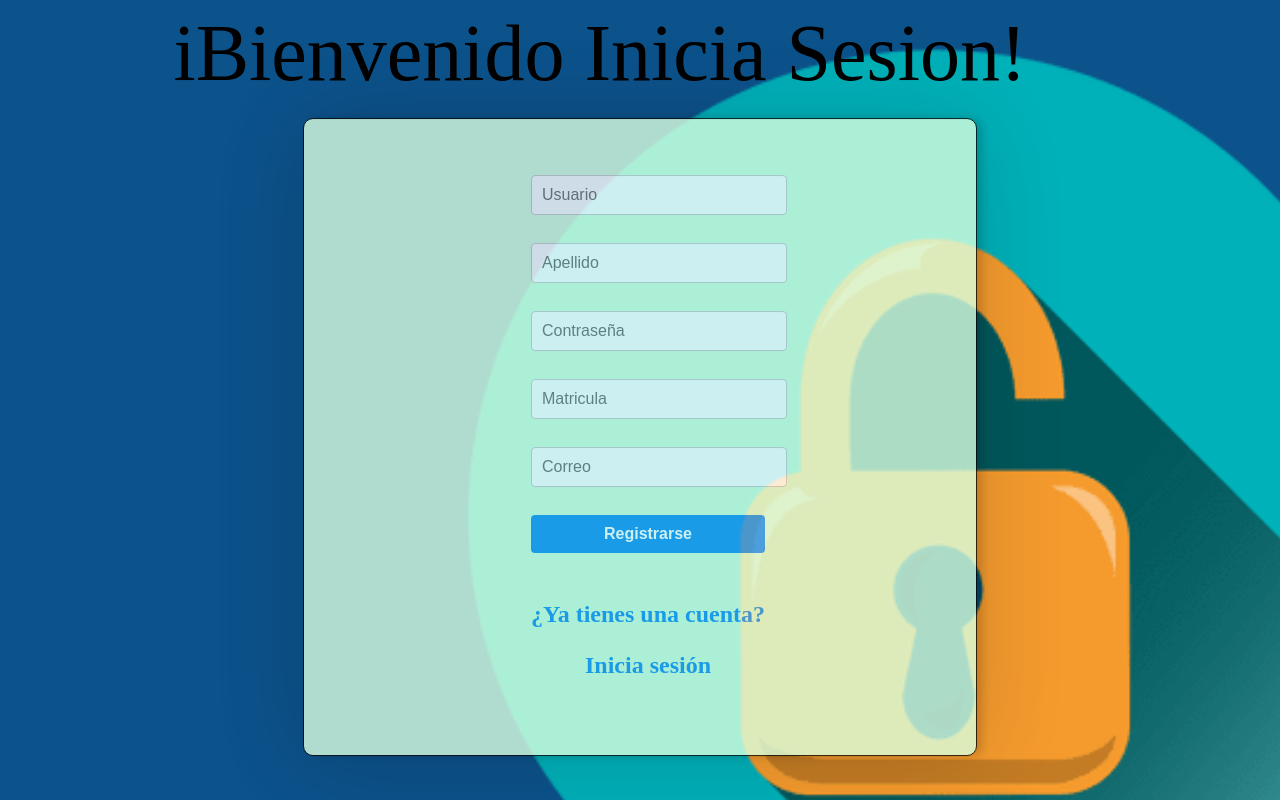
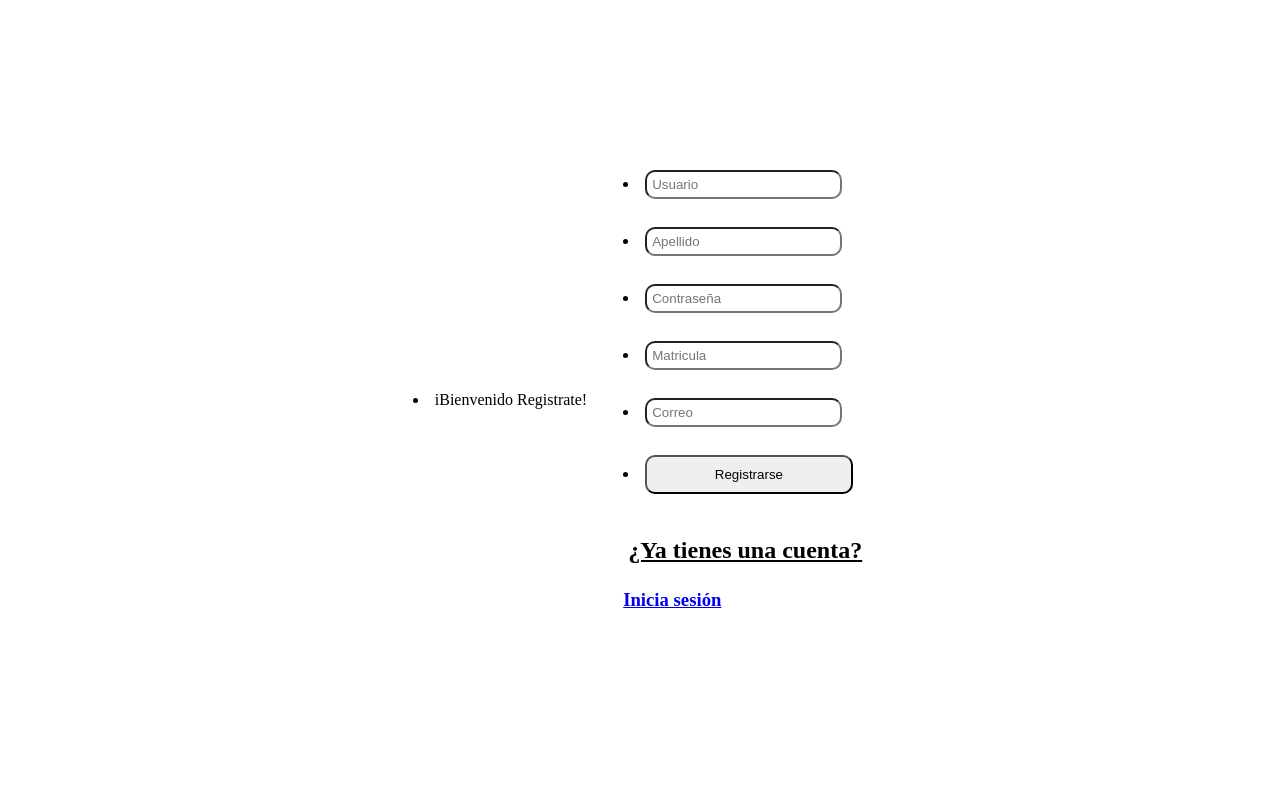
Before and after one commit to Programador54/Saeko, a PHP site: page /inicio_sesion.php in a window 1280 px wide. Run offline with PHP 8.4, Linux system fonts and the light colour scheme.

Commit message:
revert changes inicio_sesion.php

```diff
--- a/inicio_sesion.php
+++ b/inicio_sesion.php
@@ -1,64 +1,86 @@
 <?php
+//file that contains db connection
 require "db/conexion.php";
+session_start();
+if ($conn->connect_error) {
+    die("Connection failed: " . $conn->connect_error);
+}
+//get data form
+if ($_SERVER["REQUEST_METHOD"] === "POST") {
+    $username = $_POST["username"];
+    $password = $_POST["password"];
+    //get the hash
+    $sql = "SELECT password FROM usuarios WHERE username = ?";
+    $stmt = $conn->prepare($sql);
+    $stmt->bind_param("s", $username);
+    $stmt->execute();
+    $stmt->bind_result($hash);
+    $stmt->fetch();
 
-if ($conn->connect_error) {
-    die("Conexión fallida: " . $conn->connect_error);
+    //check if the user and password are corrects
+    if (password_verify($password, $hash)) {
+        $_SESSION["username"] = $username;
+        header("Location: index.php");
+        exit();
+    } else {
+        echo "Usuario o contraseña incorrectos";
+    }
+    $stmt->close();
 }
-
-if ($_SERVER["REQUEST_METHOD"] === "POST") {
-    $username = $_POST['username'];
-    $apellido = $_POST['apellido'];
-    $password = $_POST['password'];
-    $matricula = $_POST['matricula'];
-    $correo = $_POST['correo'];
-
-    // Validación de datos del formulario
-    // ...
-
-    $query = "SELECT * FROM usuarios WHERE username=?";
-    $statement = $conn->prepare($query);
-    $statement->bind_param("s", $username);
-    $statement->execute();
-    $result = $statement->get_result();
-
-    if ($result->num_rows > 0) {
-        echo "El usuario ya existe";
-    } else {
-        // security: use a secure hashing algorithm
-        $hashedPassword = password_hash($password, PASSWORD_DEFAULT);
-
-        $insertQuery = "INSERT INTO usuarios (username, apellido, password, matricula, correo) VALUES (?, ?, ?, ?, ?)";
-        $insertStatement = $conn->prepare($insertQuery);
-        $insertStatement->bind_param("sssss", $username, $apellido, $hashedPassword, $matricula, $correo);
-
-        if ($insertStatement->execute()) {
-            echo "Usuario registrado correctamente";
-            header("location: inicio_sesion.php");
-            exit();
-        } else {
-            echo "Error al registrar: " . $insertStatement->error;
-        }
-    }
-}
-
 $conn->close();
 ?>
+
 <!DOCTYPE html>
 <html lang="es">
 
 <head>
     <meta charset="UTF-8">
     <meta name="viewport" content="width=device-width, initial-scale=1.0">
-    <title>Registro de usuarios</title>
-    <link rel="stylesheet" href="styles.css">
+    <title>Inicio de sesión</title>
     <style>
+        body {
+            display: flex;
+            align-items: center;
+            justify-content: center;
+            height: 100vh;
+            margin: 0;
+        }
 
+        .form {
+            border: 2px solid #ccc;
+            border-radius: 10px;
+            padding: 30px;
+            width: 30%;
+            text-align: center;
+            background-color: #DF3713;
+        }
+
+        input {
+            margin-bottom: 10px;
+            padding: 5px;
+            width: 75%;
+            border-radius: 10px;
+
+        }
+
+        button {
+            width: 85%;
+            padding: 10px;
+            border-radius: 10px;
+        }
+
+        h2 {
+            align-items: justify;
+            padding: 5px;
+            text-decoration: underline;
+
+        }
     </style>
 </head>
 
 <body class="backcolor">
 
-    <div class="titulo"><li> iBienvenido Inicia Sesion!    </li></div>
+    <div class="titulo"><li> iBienvenido Registrate!    </li></div>
     <div id="sesion">
     <div class="container">
 
```
